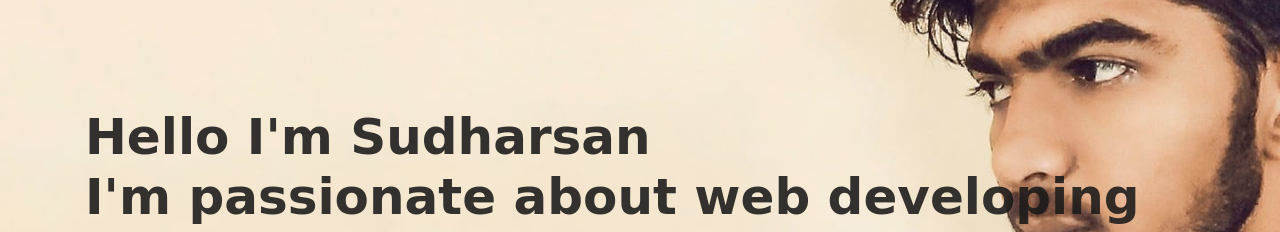
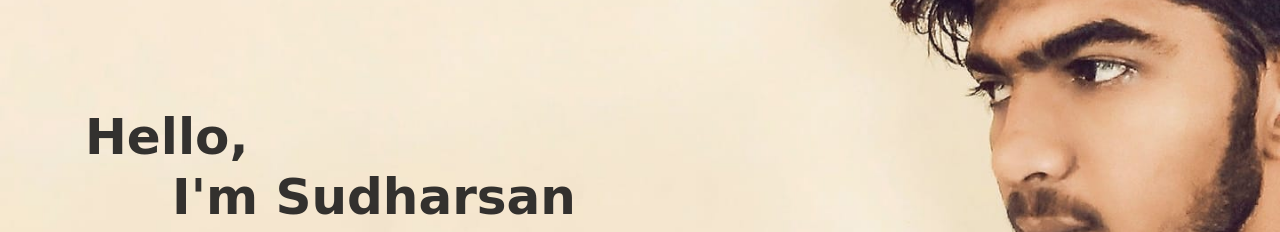
Before and after one commit to sudharsan-g/simple, a plain HTML site: page index.html in a window 1280 px wide. Shown: the part 121-353 px from the top of the page. Drawn offline with nearby package versions, Linux system fonts and the light colour scheme; a web font is replaced by a local one.

Commit message:
Update index.html

```diff
--- a/index.html
+++ b/index.html
@@ -51,8 +51,8 @@
       <!-- Quotes -->
       <div class="container">
       <div class="hero">
-        <h1 class="quotes">Hello I'm Sudharsan<br />
-            I'm passionate about web developing</h1>
+        <h1 class="quotes">Hello,<br />
+          &nbsp;  &nbsp; &nbsp;I'm Sudharsan</h1>
           <p class="des">I'm  Sudharsan, interested in full-stack web devolpment<br />
             UX/UI Desinging, Hardware and Networking  <br />
             and to bulid excellent software that improves the lives of those around me.</p>
@@ -371,7 +371,7 @@
       <a class="footer-link" target="_blank"  href="https://www.instagram.com/sudharsan_ganesan/">Instagram</a>&nbsp;&nbsp;
 
       <a class="footer-link" target="_blank"  href="tel:6383833969"> Contact</a>
-      <p class="copyright">© 2020 Sudharsan.</p>
+      <p class="copyright">© 2021 Sudharsan.</p>
     </div>
   </section>
 
```
